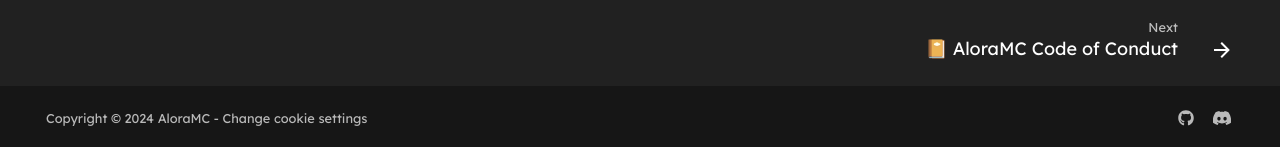
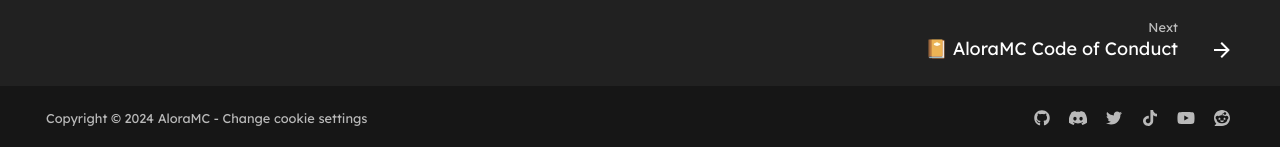
Before and after one commit to AloraMC/Knowledgebase, an MkDocs documentation site: the page built from docs/index.md, in a window 1280 px wide. Shown: the part 750-897 px from the top of the page. Built offline with MkDocs 1.6.1 and Material for MkDocs 9.7.7, drawn with Linux system fonts in a browser that asks for light colours; plug-ins that fetch from the network failed and are left out; comment, search, counter and statistics services are not loaded.

Commit message:
Add all the social icons

```diff
--- a/mkdocs.yml
+++ b/mkdocs.yml
@@ -56,6 +56,14 @@ extra:
       link: https://github.com/AloraMC
     - icon: fontawesome/brands/discord
       link: https://discord.gg/AloraMC
+    - icon: fontawesome/brands/twitter
+      link: https://twitter.com/@PlayAloraMC
+    - icon: fontawesome/brands/tiktok
+      link: https://tiktok.com/@PlayAloraMC
+    - icon: fontawesome/brands/youtube
+      link: https://www.youtube.com/@PlayAloraMC
+    - icon: fontawesome/brands/reddit
+      link: https://www.reddit.com/r/AloraMC/
   generator: false
   consent:
     title: Cookie consent
```
